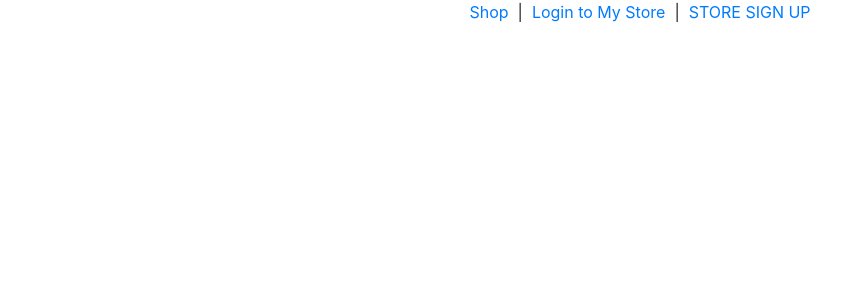
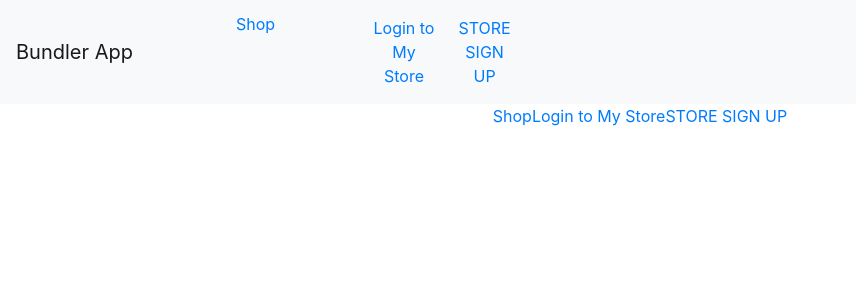
Before and after one commit to restfulry/bundle-builder, a React (Create React App) app: page / in a window 1280 px wide. Shown: the top 300 px of the page, without its empty margins (0-856 px from the left). Built offline with nearby package versions, Linux system fonts and the light colour scheme; no server answers.

Commit message:
add bootstrap styling to shop page - add home page

```diff
--- a/src/components/BundleListItem/BundleListItem.jsx
+++ b/src/components/BundleListItem/BundleListItem.jsx
@@ -1,7 +1,7 @@
 import React from 'react';
 import { Link } from 'react-router-dom';
 
-function BundleListItem({bundle, user, store}) {
+function BundleListItem({bundle, user, store, products}) {
   return(
     <div className='panel'>
     <div className="panel-heading">
@@ -15,7 +15,9 @@ function BundleListItem({bundle, user, store}) {
         pathname:'/shop/' + store.storeURL + '/' + bundle.bundleName,
         state: {
           store,
-          bundle
+          bundle,
+          user,
+          products
         }
       }}/>
       }
--- a/src/components/NavBar/NavBar.jsx
+++ b/src/components/NavBar/NavBar.jsx
@@ -1,33 +1,51 @@
 import React from 'react';
 import { Link } from 'react-router-dom';
+
 import './NavBar.css';
+import { Navbar, Nav, NavDropdown } from 'react-bootstrap';
 
 const NavBar = ({user, handleLogout}) => {
   let nav = user ?
     <div>
-      <h3>{user.storeName}</h3>
-      &nbsp;&nbsp;|&nbsp;&nbsp;
-      <Link to="/admin/bundles">My Bundles</Link>
-      &nbsp;&nbsp;|&nbsp;&nbsp;
-      <Link to="/admin/products">My Products</Link>
-      &nbsp;&nbsp;|&nbsp;&nbsp;
-      <Link to="" className="NavBar-link" onClick={handleLogout}>
-      LOG OUT
-      </Link>
+      <Navbar bg="light" expand="lg">
+        <Navbar.Brand href="/">{user.name}</Navbar.Brand>
+        <Navbar.Toggle aria-controls="basic-navbar-nav" />
+        <Navbar.Collapse id="basic-navbar-nav">
+          <Nav className="mr-auto">
+            <NavDropdown.Item>
+                <Link to="/admin/bundles">My Bundles</Link>
+            </NavDropdown.Item>
+            <Nav.Link>
+              <Link to="/admin/products">My Products</Link>
+            </Nav.Link>
+            <Nav.Link>
+              <Link to="" className="NavBar-link" onClick={handleLogout}>
+              LOG OUT
+              </Link>
+            </Nav.Link>
+          </Nav>
+        </Navbar.Collapse>
+      </Navbar>
     </div>
     :
     <div>
-      <Link to="/shop" className="NavBar-link">
-      Shop
-      </Link>
-      &nbsp;&nbsp;|&nbsp;&nbsp;
-      <Link to="/login" className="NavBar-link">
-      Login to My Store
-      </Link>
-      &nbsp;&nbsp;|&nbsp;&nbsp;
-      <Link to="/signup" className="NavBar-link">
-      STORE SIGN UP
-      </Link>
+      <Navbar bg="light" expand="lg">
+        <Navbar.Brand href="/">Bundler App</Navbar.Brand>
+        <Navbar.Toggle aria-controls="basic-navbar-nav" />
+        <Navbar.Collapse id="basic-navbar-nav">
+          <Nav className="mr-auto">
+            <NavDropdown.Item>
+              <Link to="/shop" className="NavBar-link">Shop</Link>
+            </NavDropdown.Item>
+            <Nav.Link>
+              <Link to="/login" className="NavBar-link">Login to My Store</Link>
+            </Nav.Link>
+            <Nav.Link>
+              <Link to="/signup" className="NavBar-link">STORE SIGN UP</Link>
+            </Nav.Link>
+          </Nav>
+        </Navbar.Collapse>
+      </Navbar>
     </div>
 
     return (
--- a/src/components/StoreListItem/StoreListItem.jsx
+++ b/src/components/StoreListItem/StoreListItem.jsx
@@ -1,11 +1,14 @@
 import React from 'react';
 import {Link} from 'react-router-dom';
 
+import Row from 'react-bootstrap/Row'
+import Col from 'react-bootstrap/Col'
 import Card from 'react-bootstrap/Card'
 
 function StoreListItem({ store }) {
   return (
     <div>
+
         <Card style={{ width: '18rem' }}>
           <Card.Body>
             <Card.Title>{store.storeName}</Card.Title>
@@ -21,6 +24,7 @@ function StoreListItem({ store }) {
               }}>SHOP NOW</Link></Card.Link>
           </Card.Body>
         </Card>
+
     </div>
   )
 }
--- a/src/pages/App/App.js
+++ b/src/pages/App/App.js
@@ -7,6 +7,8 @@ import * as productsAPI from "../../services/products-api";
 import * as bundlesAPI from "../../services/bundles-api";
 
 import NavBar from "../../components/NavBar/NavBar";
+
+import HomePage from "../HomePage/HomePage";
 
 import LoginPage from "../LoginPage/LoginPage";
 import LogoutPage from "../LogoutPage/LogoutPage";
@@ -115,11 +117,12 @@ class App extends Component {
   /*--- Lifecycle Methods ---*/
 
   async componentDidMount() {
-    console.log(this.state.user);
     const products = await productsAPI.getAll();
     const bundles = await bundlesAPI.getAll();
     const allStores = await storesAPI.getAll();
     this.setState({ products, bundles, allStores });
+    console.log("componentDidMount USER", this.state.user);
+    console.log("componentDidMount state", this.state);
   }
 
   render() {
@@ -130,8 +133,13 @@ class App extends Component {
           <Route
             exact
             path="/shop/:currentStore/:selectedBundle"
-            render={({ location, match, user }) => (
-              <ShopBundlePage location={location} match={match} user={user} />
+            render={({ location, match, user, products }) => (
+              <ShopBundlePage
+                location={location}
+                match={match}
+                user={user}
+                products={products}
+              />
             )}
           />
           <Route
@@ -144,8 +152,11 @@ class App extends Component {
           <Route
             exact
             path="/shop"
-            render={({ allStores, user }) => (
-              <StoresIndexPage allStores={allStores} user={user} />
+            render={({ props }) => (
+              <StoresIndexPage
+                allStores={this.state.allStores}
+                user={this.state.user}
+              />
             )}
           />
           <Route
@@ -254,6 +265,7 @@ class App extends Component {
             path="/logout"
             render={({ history }) => <LogoutPage />}
           />
+          <Route exact path="/" render={() => <HomePage />} />
         </Switch>
       </div>
     );
--- /dev/null
+++ b/src/pages/HomePage/HomePage.jsx
@@ -0,0 +1,20 @@
+import React from 'react';
+import { Link } from 'react-router-dom';
+import {Jumbotron, Button} from 'react-bootstrap'
+
+function HomePage() {
+
+
+  return (
+    <div>
+      <Link to="/shop" className="NavBar-link">Shop</Link>
+
+      <Link to="/login" className="NavBar-link">Login to My Store</Link>
+
+      <Link to="/signup" className="NavBar-link">STORE SIGN UP</Link>
+    </div>
+  )
+
+};
+
+export default HomePage;
--- a/src/pages/ShopBundlePage/ShopBundlePage.jsx
+++ b/src/pages/ShopBundlePage/ShopBundlePage.jsx
@@ -28,30 +28,14 @@ class ShopBundlePage extends Component {
   render() {
     return (
       <div>
-        <h1>Add Product</h1>
+        <h1>Build Your Bundle</h1>
         <form ref={this.formRef} autoComplete="off" onSubmit={this.handleSubmit}>
+          {console.log(this.props)}
+        {/* {this.props.products.map(product =>
+          <div>{product.productName}</div>
+        )} */}
 
-          <div className="form-group">
-            <label>Name</label>
-            <input className="form-control" name="productName" value={this.state.formData.productName} onChange={this.handleChange} required />
-          </div>
-
-          <div className="form-group">
-            <label>Description</label>
-            <input className="form-control" name="description" value={this.state.formData.description} onChange={this.handleChange} required />
-          </div>
-
-          <div className="form-group">
-            <label>Price</label>
-            <input className="form-control" name="price" value={this.state.formData.price} onChange={this.handleChange} required />
-          </div>
-
-          <div className="form-group">
-            <label>Tags</label>
-            <input className="form-control" name="tags" value={this.state.formData.tags} onChange={this.handleChange} required />
-          </div>
-
-          <button type="submit" className="btn" disabled={this.state.invalidForm}>Add Product</button>
+          <button type="submit" className="btn" disabled={this.state.invalidForm}>Buy Now</button>
         </form>
       </div>
     )
--- a/src/pages/ShopPage/ShopPage.jsx
+++ b/src/pages/ShopPage/ShopPage.jsx
@@ -14,7 +14,7 @@ function ShopPage({location, match, user}) {
   return (
     <div>
       <h1>Welcome to {store.storeName}</h1>
-     {bundles.map((bundle) => <BundleListItem user={user} key={bundle._id} bundle={bundle} store={store}/>)}
+     {bundles.map((bundle) => <BundleListItem user={user} key={bundle._id} bundle={bundle} store={store} products={products}/>)}
     </div>
   )
 };
--- a/src/pages/StoresIndexPage/StoresIndexPage.jsx
+++ b/src/pages/StoresIndexPage/StoresIndexPage.jsx
@@ -2,15 +2,24 @@ import React from 'react';
 import { Link } from 'react-router-dom';
 import StoreListItem from '../../components/StoreListItem/StoreListItem';
 
-import Card from 'react-bootstrap/Card';
+import {Row, Col, Container, CardDeck} from 'react-bootstrap';
+
 
 function StoresIndexPage({allStores, user}) {
-  console.log("Store Index Page: ", allStores, user)
+  console.log("Store Index Page: ", allStores)
 
   return (
     <div>
-      <h1>Something for everyone!</h1>
-      {allStores.map((store) => <StoreListItem key={store._id} store={store}/>)}
+      <Container fluid>
+        <Row>
+          <Col>
+            <h1>Something for everyone!</h1>
+          </Col>
+        </Row>
+        <CardDeck>
+            {allStores.map((store) => <StoreListItem key={store._id} store={store}/>)}
+        </CardDeck>
+      </Container>
     </div>
   )
 };
```
Lines whose indentation alone changed are shown as unchanged.
